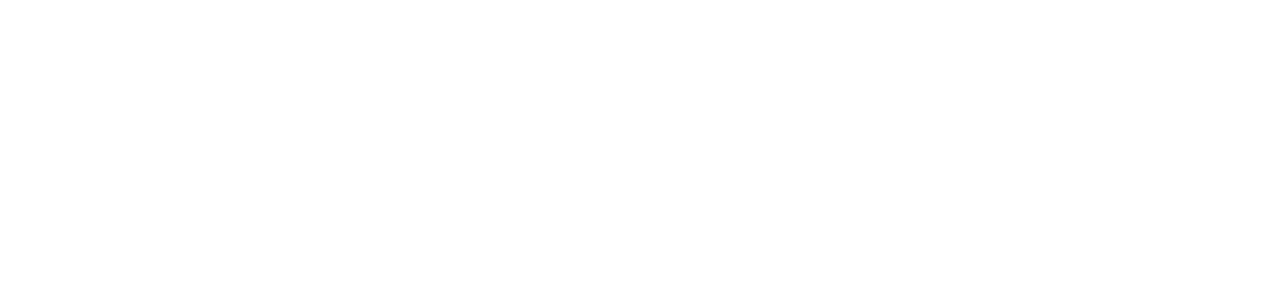
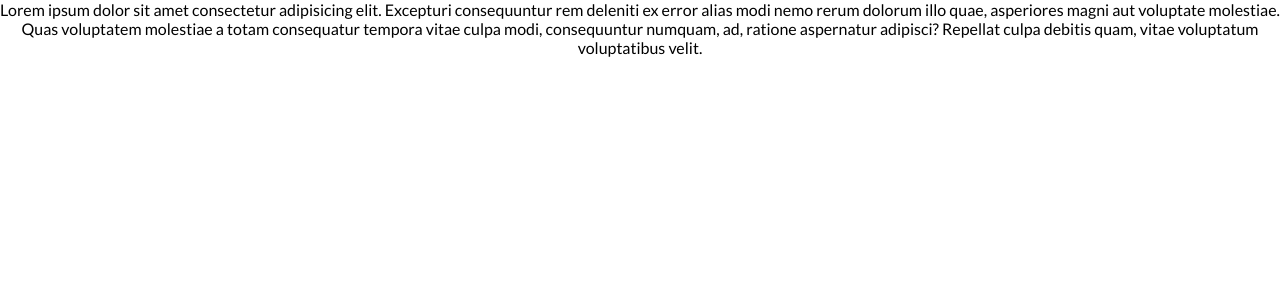
Before and after one commit to 9mmasi/silence_of_africa_safari, a React (Vite) app: page /packages/id in a window 1280 px wide. Before the commit this address had no page. Shown: the top 300 px of the page. Built offline with nearby package versions, Linux system fonts and the light colour scheme.

Commit message:
another banger

```diff
--- a/src/App.jsx
+++ b/src/App.jsx
@@ -9,6 +9,7 @@
 import Home from './pages/Home'
 import { Route,Routes } from 'react-router-dom'
 import Safaris from './pages/Safaris'
+import Singlepackage from './pages/Singlepackage'
 
 function App() {
 
@@ -23,6 +24,8 @@
       <Route path={"/safaris"} element={<Safaris />} />
       <Route path={"/terms"} element={<Terms />} />
 
+      <Route path={`/packages/id`} element={<Singlepackage />} />
+
     </Routes>
 
     </>
--- a/src/index.css
+++ b/src/index.css
@@ -27,3 +27,6 @@
   font-weight: 400;
   font-size: 1.8rem;
 }
+a{
+  text-decoration: none;
+}
--- a/src/pages/Beach.jsx
+++ b/src/pages/Beach.jsx
@@ -4,6 +4,7 @@
 import Navbar from '../components/Navbar'
 import Footer from '../components/Footer'
 import { useGlobalContext } from '../../Context'
+import { Link } from 'react-router-dom'
 
 
 const Beach = () => {
@@ -33,11 +34,11 @@
       <h3>{item.title}</h3>
       <p>{item.text}</p>
 
-      <div className='cardTail'>
+      <Link to={`/packages/${item.id}`} className='cardTail'>
         <div><i className="fa-solid fa-money-bill"></i> ${item.price}</div>
         <div><i className="fa-regular fa-calendar-days"></i> {item.duration}</div>
 
-      </div>
+      </Link>
     </article>
             )
 
--- a/src/pages/Hiking.jsx
+++ b/src/pages/Hiking.jsx
@@ -5,6 +5,7 @@
 import Footer from '../components/Footer'
 import { useGlobalContext } from '../../Context'
 import "./Hiking.css"
+import { Link } from 'react-router-dom'
 
 const Hiking = () => {
   const{packages}=useGlobalContext()
@@ -34,11 +35,15 @@
               <h3>{item.title}</h3>
               <p>{item.text}</p>
 
-              <div className='cardTail'>
+              <Link to={`/hiking/${item.id}`} className='cardTail'>
+
                 <div><i className="fa-solid fa-money-bill"></i> ${item.price}</div>
                 <div><i className="fa-regular fa-calendar-days"></i> {item.duration}</div>
 
-              </div>
+                </Link>
+
+
+
             </article>
           )
 
--- a/src/pages/Safaris.jsx
+++ b/src/pages/Safaris.jsx
@@ -4,6 +4,7 @@
 import bg from "../assets/mikumi.jpg"
 import Footer from '../components/Footer'
 import { useGlobalContext } from '../../Context'
+import { Link } from 'react-router-dom'
 
 
 const Safaris = () => {
@@ -34,11 +35,15 @@
               <h3>{item.title}</h3>
               <p>{item.text}</p>
 
-              <div className='cardTail'>
+              <Link to={`/packages/${item.id}`} className='cardTail'>
+
                 <div><i className="fa-solid fa-money-bill"></i> ${item.price}</div>
                 <div><i className="fa-regular fa-calendar-days"></i> {item.duration}</div>
 
-              </div>
+                </Link>
+
+
+
             </article>
             )
 
--- /dev/null
+++ b/src/pages/Singlepackage.jsx
@@ -0,0 +1,14 @@
+import React from 'react'
+import { useParams } from 'react-router-dom'
+
+const Singlepackage = () => {
+    const{id}=useParams()
+  return (
+    <div> {id}
+    <p>Lorem ipsum dolor sit amet consectetur adipisicing elit. Excepturi consequuntur rem deleniti ex error alias modi nemo rerum dolorum illo quae, asperiores magni aut voluptate molestiae. Quas voluptatem molestiae a totam consequatur tempora vitae culpa modi, consequuntur numquam, ad, ratione aspernatur adipisci? Repellat culpa debitis quam, vitae voluptatum voluptatibus velit.
+    </p>
+    </div>
+  )
+}
+
+export default Singlepackage
```
